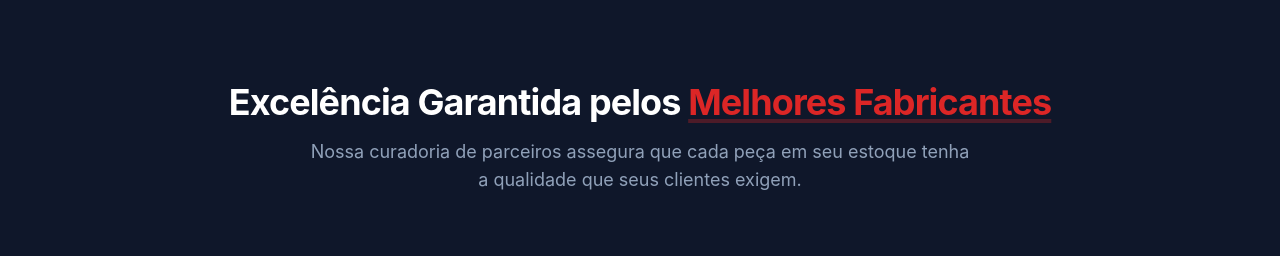
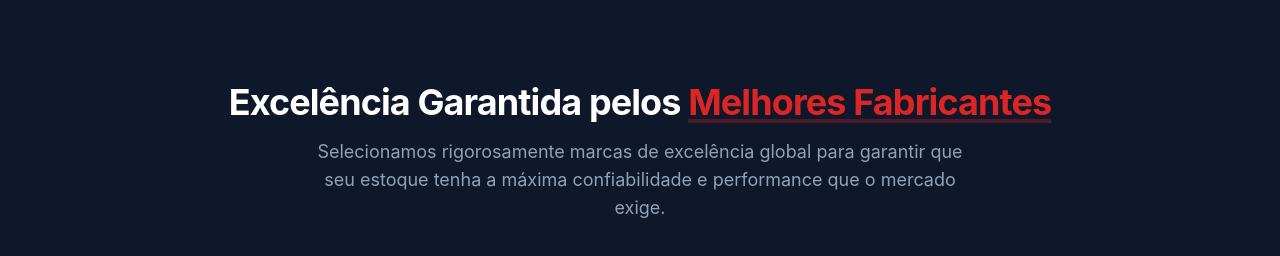
Before and after one commit to alexguiotti/Site_diretriz, a React (Vite) app: page / in a window 1280 px wide. Shown: the part 2440-2696 px from the top of the page. Built offline with nearby package versions, Linux system fonts and the light colour scheme; data requests are answered from the project's data file.

Commit message:
Update Suppliers.jsx

```diff
--- a/src/components/Suppliers.jsx
+++ b/src/components/Suppliers.jsx
@@ -151,7 +151,7 @@ const Suppliers = () => {
                     Excelência Garantida pelos <span className="text-accent underline decoration-4 decoration-accent/30 underline-offset-4">Melhores Fabricantes</span>
                 </h2>
                 <p className="text-slate-400 text-lg max-w-2xl mx-auto">
-                    Nossa curadoria de parceiros assegura que cada peça em seu estoque tenha a qualidade que seus clientes exigem.
+                    Selecionamos rigorosamente marcas de excelência global para garantir que seu estoque tenha a máxima confiabilidade e performance que o mercado exige.
                 </p>
             </div>
 
```
